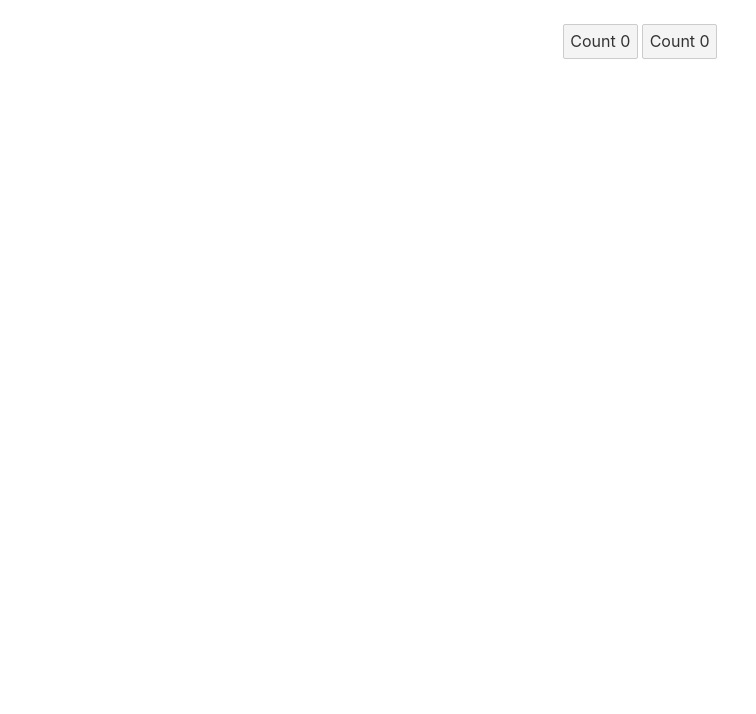
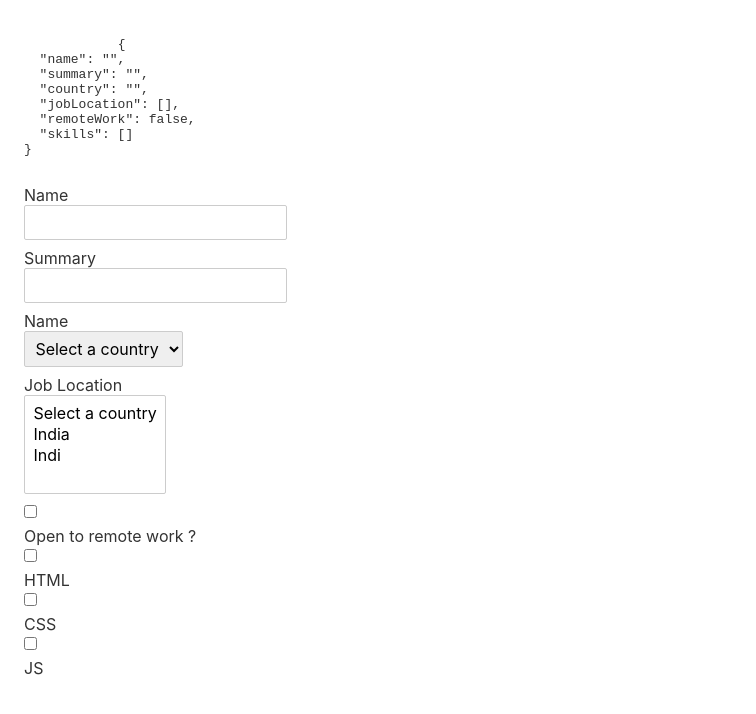
Before and after one commit to tushargarg0987/Hello-Svelte, a Svelte app: page / in a window 1280 px wide. Shown: the top 714 px of the page, without its empty margins (0-756 px from the left). Built offline with nearby package versions, Linux system fonts and the light colour scheme.

Commit message:
Submit form

```diff
--- /dev/null
+++ b/src/FormControl.svelte
@@ -0,0 +1,73 @@
+<script>
+	const formValues = {
+        name: '',
+        summary: '',
+        country: '',
+        jobLocation: [],
+        remoteWork: false,
+        skills: []
+    }
+</script>
+
+<main>
+    <div>
+        <pre>
+            {JSON.stringify(formValues,null,2)}
+        </pre>
+    </div>
+	<form>
+        <div>
+            <label for="name">Name</label>
+            <input type="text" id="name" bind:value={formValues.name}/>
+        </div>
+        <div>
+            <label for="summary">Summary</label>
+            <input type="text" id="summary" bind:value={formValues.summary}/>
+        </div>
+        <div>
+            <label for="country">Name</label>
+            <select id="country" bind:value={formValues.country}>
+                <option value="">Select a country</option>
+                <option value="India">India</option>
+                <option value="Indi">Indi</option>
+            </select>
+        </div>
+        <div>
+            <label for="jobLocation">Job Location</label>
+            <select id="jobLocation" bind:value={formValues.jobLocation} multiple>
+                <option value="">Select a country</option>
+                <option value="India">India</option>
+                <option value="Indi">Indi</option>
+            </select>
+        </div>
+        <div>
+            <input type="checkbox" id="remoteWork" bind:checked={formValues.remoteWork} />
+            <label for="remoteWork">Open to remote work ?</label>
+        </div>
+        <div>
+            <input type="checkbox" id="html" bind:group={formValues.skills} value="html" />
+            <label for="html">HTML</label>
+            <input type="checkbox" id="css" bind:group={formValues.skills} value="css" />
+            <label for="css">CSS</label>
+            <input type="checkbox" id="js" bind:group={formValues.skills} value="js" />
+            <label for="js">JS</label>
+        </div>
+    </form>
+</main>
+
+<style>
+
+
+	main {
+		text-align: left;
+		padding: 1em;
+		max-width: 240px;
+		margin: 0 auto;
+	}
+
+	@media (min-width: 640px) {
+		main {
+			max-width: none;
+		}
+	}
+</style>
--- a/src/main.js
+++ b/src/main.js
@@ -1,4 +1,5 @@
 import App from './App.svelte';
+import Form from './FormControl.svelte';
 import Counter from './Counter.svelte'
 
 // const app = new App({
@@ -8,9 +9,13 @@ import Counter from './Counter.svelte'
 // 	}
 // });
 
-const counter = new Counter({
+// const counter = new Counter({
+// 	target: document.body,
+// })
+
+const form = new Form({
 	target: document.body,
 })
 
 // export default app;
-export default counter;
+export default form;
```
